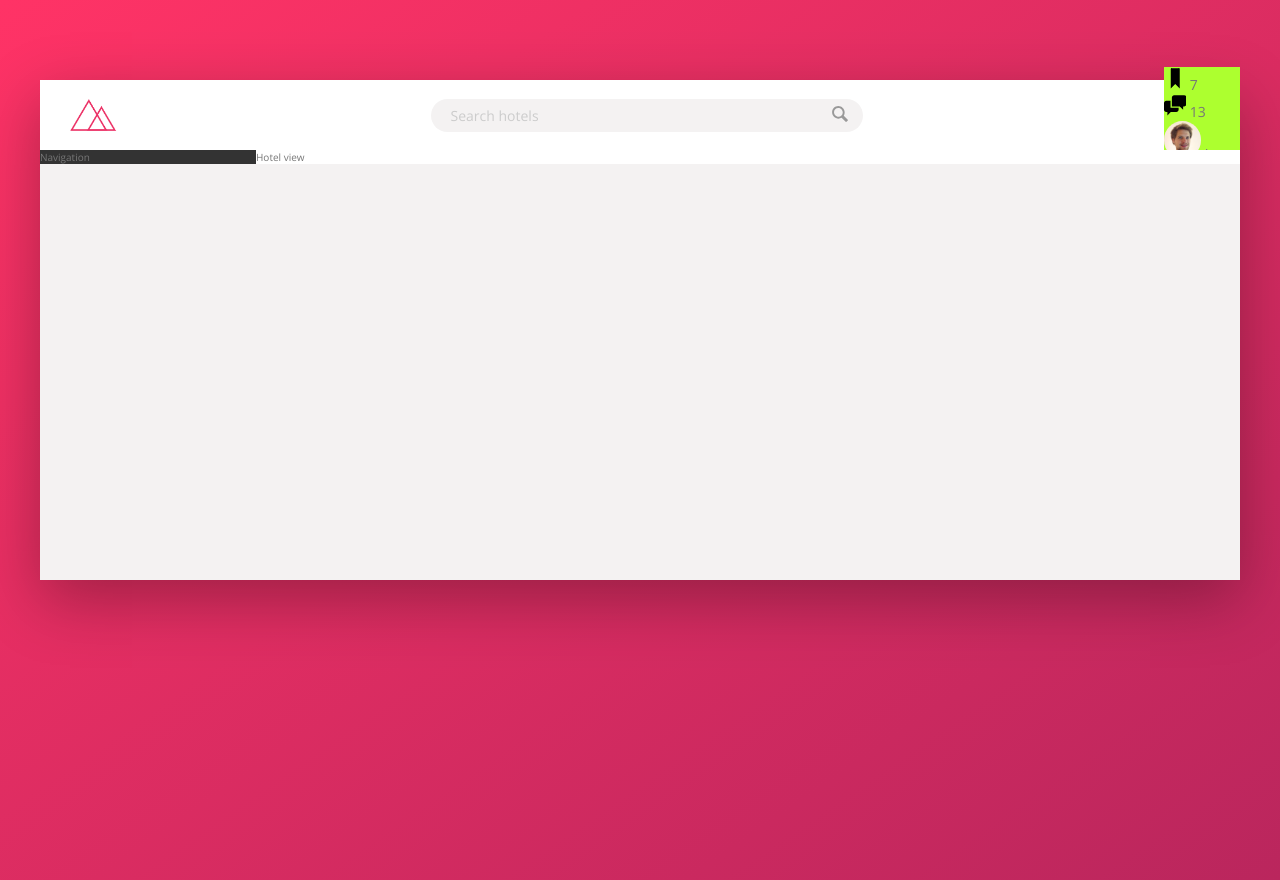
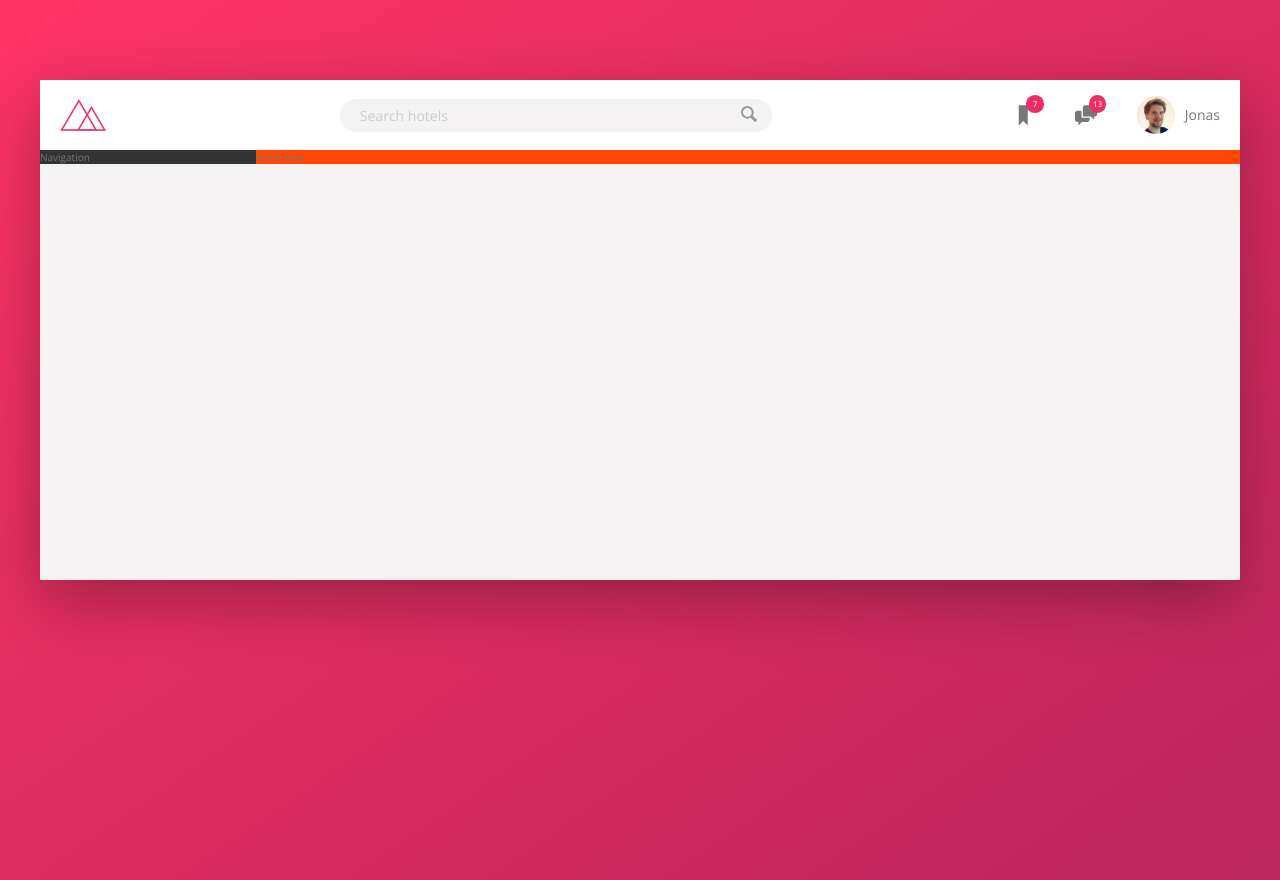
Before and after one commit to kevingilpin/trillo-app, a website: page index.html in a window 1280 px wide. Drawn offline with nearby package versions, Linux system fonts and the light colour scheme.

Commit message:
Style User Navigation

```diff
--- a/sass/_components.scss
+++ b/sass/_components.scss
@@ -3,7 +3,7 @@
 
 .logo {
   height: 3.25rem;
-  margin-left: 3rem;
+  margin-left: 2rem;
 }
 
 //////////////////////////////////////////
@@ -46,6 +46,7 @@
   &__button {
     border: none;
     background-color: var(--color-grey-light-2);
+    cursor: pointer;
 
     &:focus {
       outline: none;
@@ -66,26 +67,52 @@
 //////////////////////////////////////////
 // USER NAVIGATION
 .user-nav {
-  background-color: greenyellow;
+  align-self: stretch;
+
+  display: flex;
+  align-items: stretch;
+
+  & > * {
+    padding: 0 2rem;
+    cursor: pointer;
+    // height: 100%;
+    display: flex;
+    align-items: center;
+  }
+
+  & > *:hover {
+    background-color: var(--color-grey-light-2);
+  }
+
   &__icon-box {
+    position: relative;
   }
 
   &__icon {
     height: 2.25rem;
     width: 2.25rem;
+    fill: var(--color-grey-dark-2);
   }
 
   &__notification {
-  }
+    font-size: 0.8rem;
+    height: 1.75rem;
+    width: 1.75rem;
+    border-radius: 50%;
+    background-color: var(--color-primary);
+    color: #fff;
+    position: absolute;
+    top: 1.5rem;
+    right: 1.1rem;
 
-  &__user {
+    display: flex;
+    justify-content: center;
+    align-items: center;
   }
 
   &__user-photo {
     height: 3.75rem;
     border-radius: 50%;
-  }
-
-  &__user-name {
+    margin-right: 1rem;
   }
 }
--- a/sass/_layout.scss
+++ b/sass/_layout.scss
@@ -29,6 +29,6 @@
 }
 
 .hotel-view {
-  background-color: #fff;
+  background-color: orangered;
   flex: 1;
 }
```
Also changed, not shown: css/style.css.
